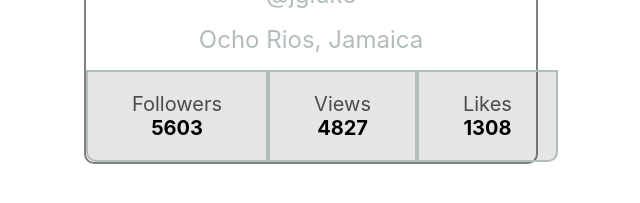
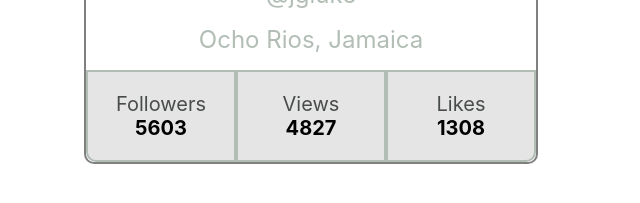
Before and after one commit to VitaNYCH/goit-react-hw-01-components, a React (Create React App) app: page / in a window 1280 px wide. Shown: the part 445-648 px from the top of the page, without its empty margins (329-969 px from the left). Built offline with nearby package versions, Linux system fonts and the light colour scheme.

Commit message:
Updated Profile.module.css bottom

```diff
--- a/src/components/Profile/Profile.module.css
+++ b/src/components/Profile/Profile.module.css
@@ -54,9 +54,11 @@
     list-style: none;
 }
 .stats li{
+    width: 150px;
     background-color: rgba(0, 0, 0, 0.1);
     border: 2px solid rgb(178, 190, 181);
-    padding: 20px 44px;
+    padding-top: 20px;
+    padding-bottom: 20px;
 }
 .stats li:first-child{
  border-bottom-left-radius: 10px;
```
